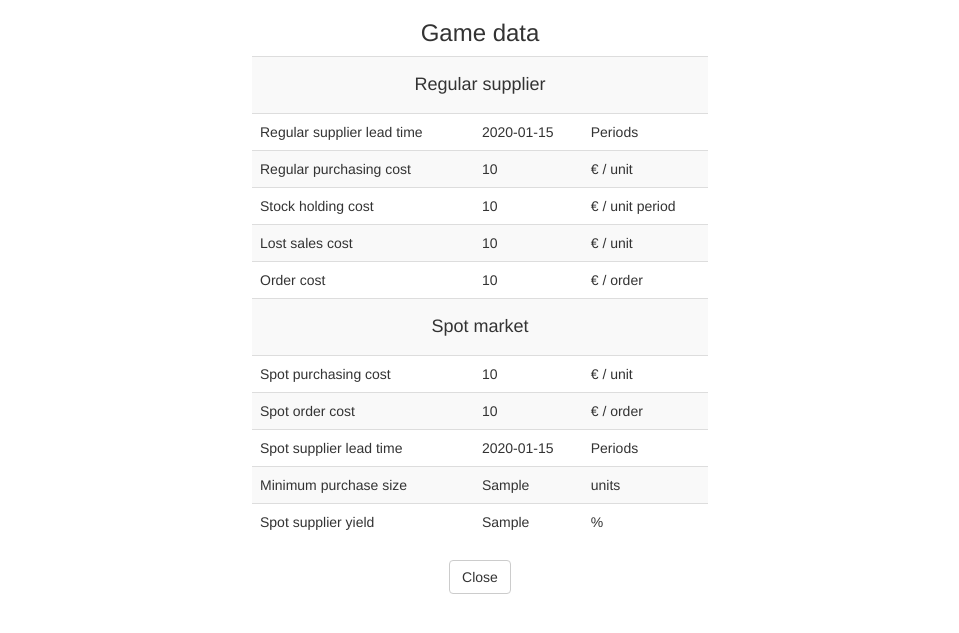
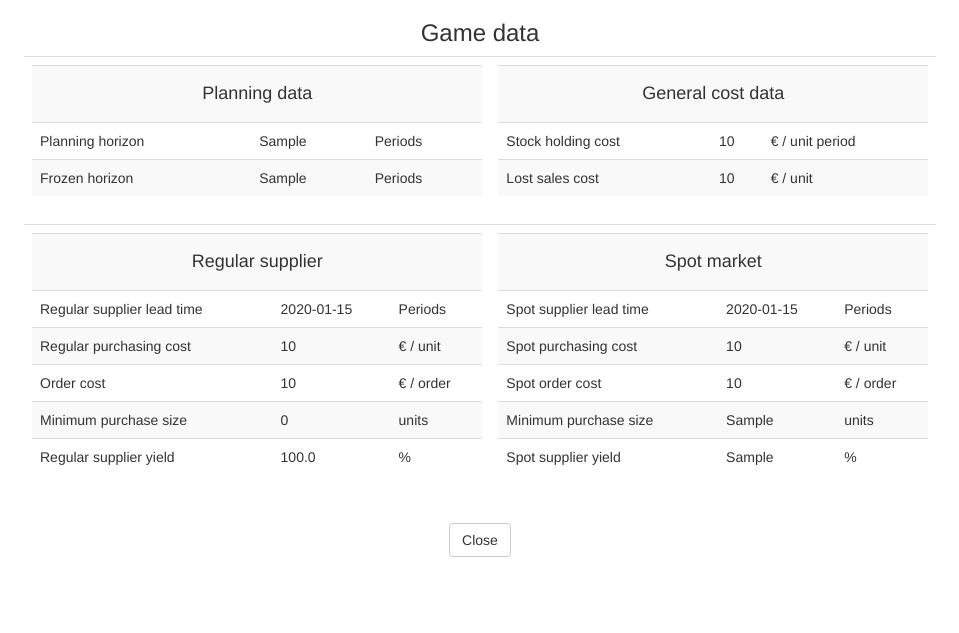
Before and after one commit to ropinot/demgame, a Flask app: template app/templates/demandgame/game_data.html in a window 1280 px wide. Shown: the top 633 px of the page, without its empty margins (160-1119 px from the left). Run offline with Flask 2, Linux system fonts and the light colour scheme; the template is opened without the code that fills it: most values are stand-ins (such as "Sample title", 1, 10 or a date in 2020); some libraries are stand-ins or nearby versions.

Commit message:
modified:   app/demandgame/views.py 	modified:   app/templates/demandgame/base_demandgame.html 	modified:   app/templates/demandgame/game_data.html 	modified:   app/templates/demandgame/game_instructions.html Game data & game instruction pages

```diff
--- a/app/demandgame/views.py
+++ b/app/demandgame/views.py
@@ -225,6 +225,8 @@ def show_game_data():
         return redirect(url_for('error_view'))
 
     return render_template('/demandgame/game_data.html',
+                           forecast_horizon=scenario.forecast_horizon,
+                           frozen_horizon=scenario.frozen_horizon,
                            leadtime=scenario.leadtime,
                            product_cost=scenario.product_cost,
                            stock_cost=scenario.stock_cost,
--- a/app/templates/demandgame/base_demandgame.html
+++ b/app/templates/demandgame/base_demandgame.html
@@ -76,10 +76,10 @@ html, body {
         </div>
     </div>
     <div class="row clearfix" id="control">
-        <div class="col-md-3 column"  id="control_left">
+        <div class="col-md-4 column"  id="control_left">
             {% block control_left %} {% endblock %}
         </div>
-        <div class="col-md-3 column"  id="control_center">
+        <div class="col-md-2 column"  id="control_center">
             {% block control_center %} {% endblock %}
         </div>
         <div class="col-md-6 column"  id="control_right">
--- a/app/templates/demandgame/game_data.html
+++ b/app/templates/demandgame/game_data.html
@@ -3,7 +3,46 @@
 {% block content %}
 <center>
     <h3>Game data</h3>
-    <div style='width:40%'>
+    <div style='width:80%'>
+        <table class="table">
+            <tr>
+                <td>
+                    <table class="table table-striped">
+                        <tr>
+                            <td class="text-center" colspan=3><h4>Planning data</h4></td>
+                        </tr>
+                        <tr>
+                            <td>Planning horizon</td>
+                            <td>{{ forecast_horizon }}</td>
+                            <td>Periods</td>
+                        </tr>
+                        <tr>
+                            <td>Frozen horizon</td>
+                            <td>{{ frozen_horizon }}</td>
+                            <td>Periods</td>
+                        </tr>
+                    </table>
+                </td>
+                <td>
+                    <table class="table table-striped">
+                        <tr>
+                            <td class="text-center" colspan=3><h4>General cost data</h4></td>
+                        </tr>
+                        <tr>
+                            <td>Stock holding cost</td>
+                            <td>{{ stock_cost }}</td>
+                            <td>€ / unit period</td>
+                        </tr>
+                        <tr>
+                            <td>Lost sales cost</td>
+                            <td>{{ lostsale_cost }} </td>
+                            <td>€ / unit</td>
+                        </tr>
+                    </table>
+                </td>
+            </tr>
+            <tr>
+                <td>
                     <table class="table table-striped">
                         <tr>
                             <td class="text-center" colspan=3><h4>Regular supplier</h4></td>
@@ -19,22 +58,32 @@
                             <td>€ / unit</td>
                         </tr>
                         <tr>
-                <td>Stock holding cost</td>
-                <td>{{ stock_cost }}</td>
-                <td>€ / unit period</td>
-            </tr>
-            <tr>
-                <td>Lost sales cost</td>
-                <td>{{ lostsale_cost }} </td>
-                <td>€ / unit</td>
-            </tr>
-            <tr>
                             <td>Order cost</td>
                             <td>{{ order_cost }}</td>
                             <td>€ / order</td>
                         </tr>
                         <tr>
+                            <td>Minimum purchase size</td>
+                            <td>0</td>
+                            <td>units</td>
+                        </tr>
+                        <tr>
+                            <td>Regular supplier yield</td>
+                            <td>100.0</td>
+                            <td>%</td>
+                        </tr>
+
+                    </table>
+                </td>
+                <td>
+                    <table class="table table-striped">
+                        <tr>
                             <td class="text-center" colspan=3><h4>Spot market</h4></td>
+                        </tr>
+                        <tr>
+                            <td>Spot supplier lead time</td>
+                            <td>{{ spot_leadtime }}</td>
+                            <td>Periods</td>
                         </tr>
                         <tr>
                             <td>Spot purchasing cost</td>
@@ -47,11 +96,6 @@
                             <td>€ / order </td>
                         </tr>
                         <tr>
-                <td>Spot supplier lead time</td>
-                <td>{{ spot_leadtime }}</td>
-                <td>Periods</td>
-            </tr>
-            <tr>
                             <td>Minimum purchase size</td>
                             <td>{{ spot_min_lotsize }}</td>
                             <td>units</td>
@@ -62,7 +106,11 @@
                             <td>%</td>
                         </tr>
                     </table>
+                </td>
+            </tr>
+        </table>
     </div>
+
     <input class="btn btn-default" type="button" value="Close" onclick="self.close()" />
 </center>
 
```
Also changed, not shown: app/templates/demandgame/game_instructions.html (+37 -0 lines). Lines whose indentation alone changed are shown as unchanged.
